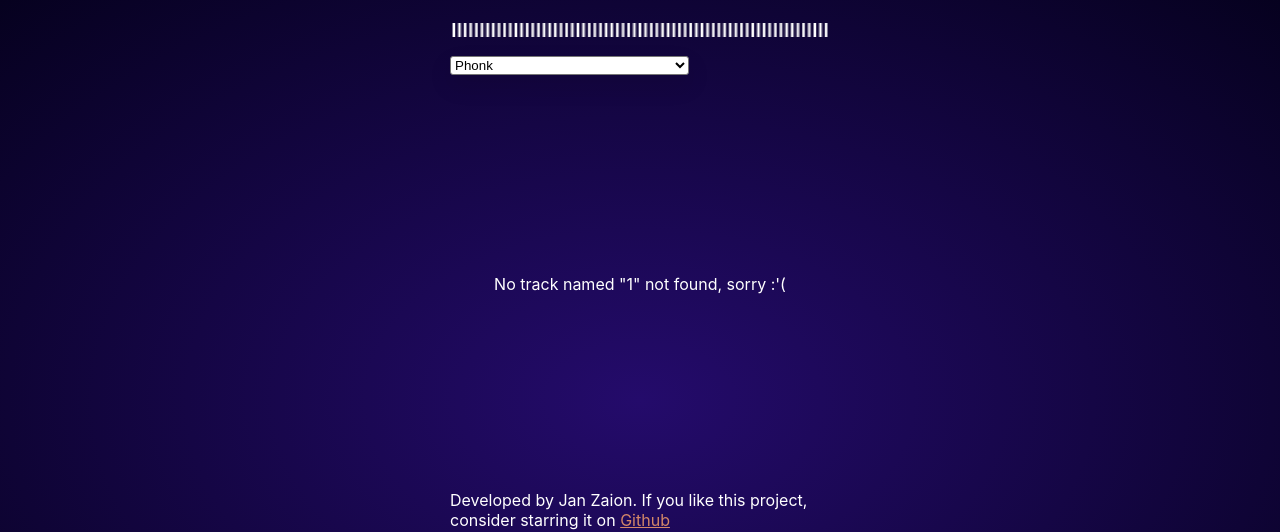
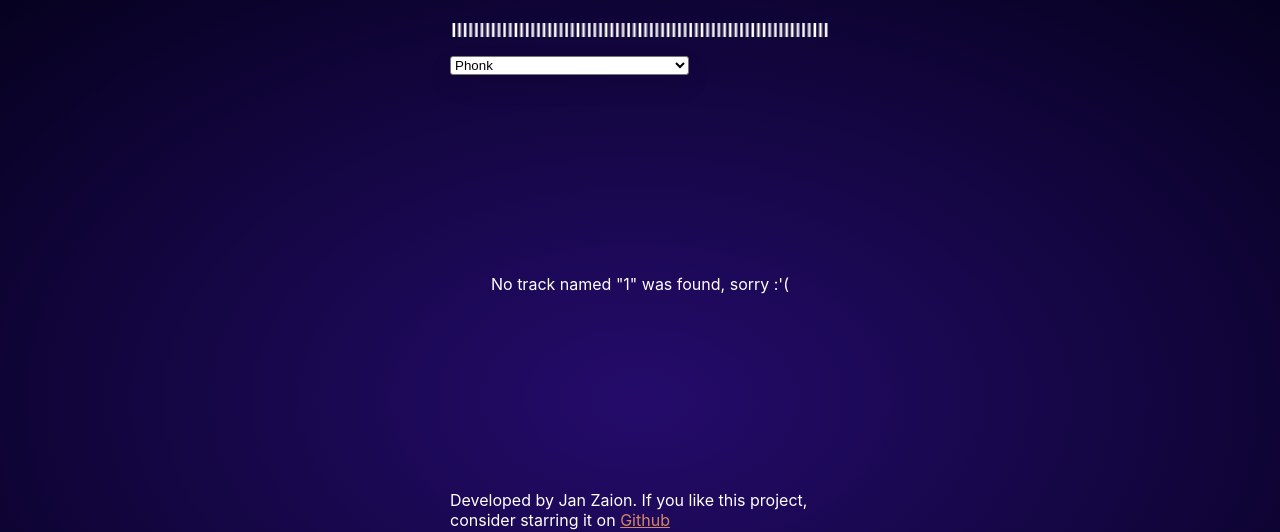
Before and after one commit to JanZaion/interactivebeats, a React (Create React App) app: page /interactivebeats/1 in a window 1280 px wide. Before the commit this address had no page. Shown: the top 532 px of the page. Built offline with nearby package versions, Linux system fonts and the light colour scheme; the HTML template or start-up script is replaced by a standard one.

Commit message:
fix typo... again

```diff
--- a/src/components/NotFound.js
+++ b/src/components/NotFound.js
@@ -1,5 +1,5 @@
 const NotFound = ({ route }) => (
-  <p className="contentBox" id="notFound">{`No track named "${route}" not found, sorry :'(`}</p>
+  <p className="contentBox" id="notFound">{`No track named "${route}" was found, sorry :'(`}</p>
 );
 
 export default NotFound;
```
